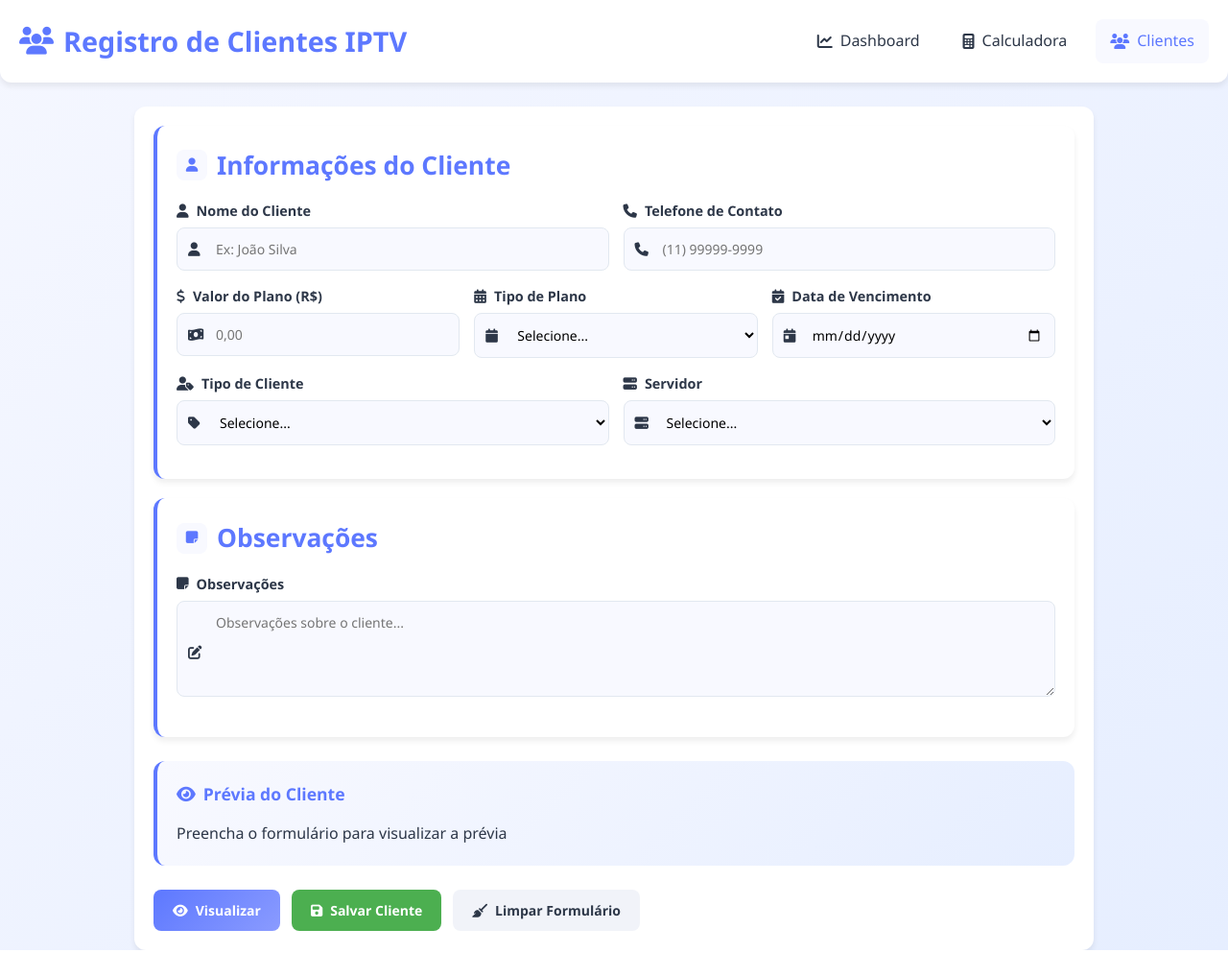
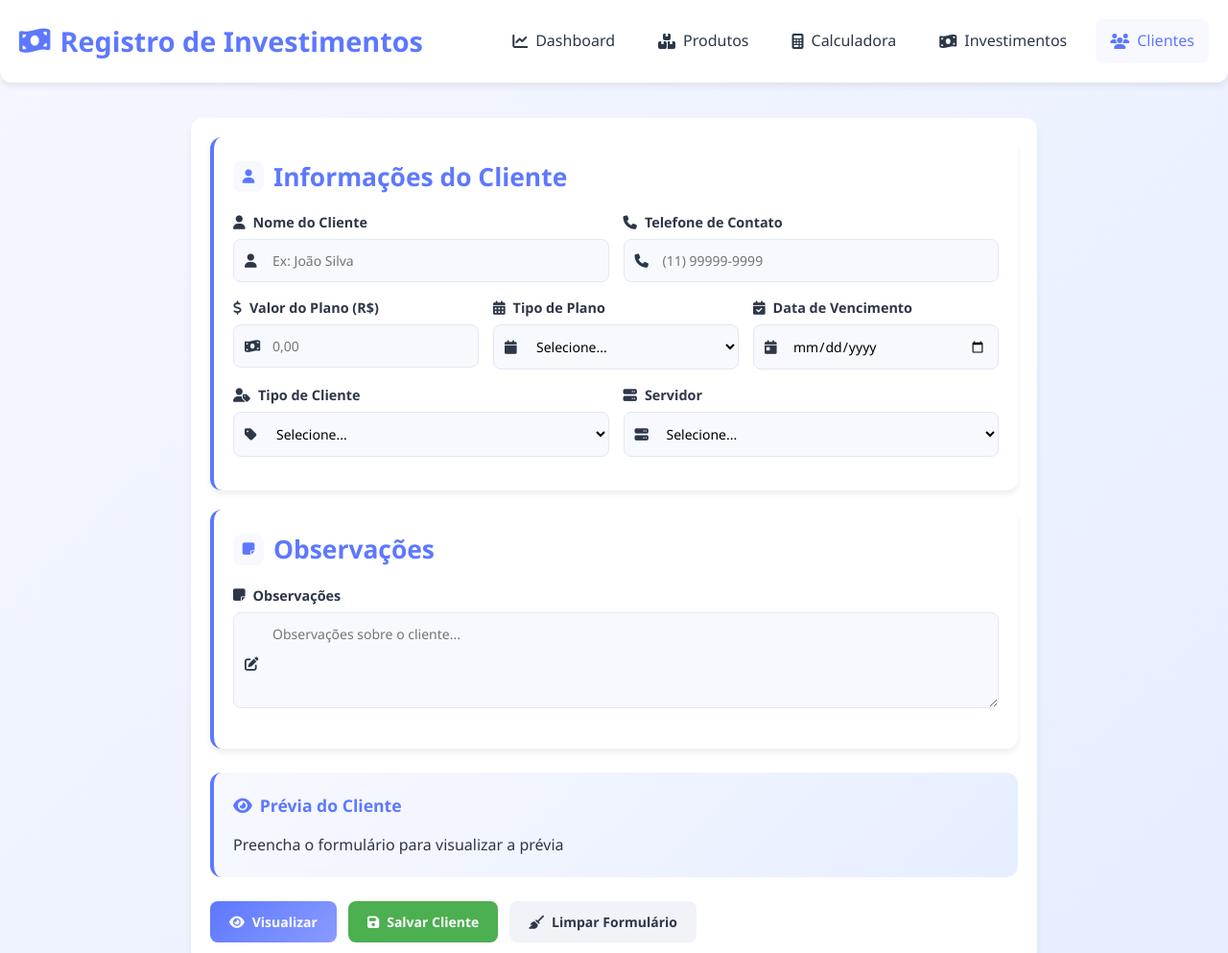
Before and after one commit to JeffiBR/backend-calculador, a website: page clientesiptv.html in a window 1280 px wide. Shown: the top 993 px of the page at 96% size. Drawn offline with Linux system fonts and the light colour scheme.

Commit message:
Update clientesiptv.html

```diff
--- a/clientesiptv.html
+++ b/clientesiptv.html
@@ -459,8 +459,8 @@
     <!-- Header - Igual ao Dashboard -->
     <div class="header">
         <h1>
-            <i class="fas fa-users"></i>
-            Registro de Clientes IPTV
+            <i class="fas fa-money-bill-wave"></i>
+            Registro de Investimentos
         </h1>
 
         <div class="nav-links">
@@ -468,11 +468,19 @@
                 <i class="fas fa-chart-line"></i>
                 Dashboard
             </a>
-            <a href="calculator.html" class="nav-link">
+            <a href="products.html" class="nav-link">
+                <i class="fas fa-boxes"></i>
+                Produtos
+            </a>
+            <a href="index.html" class="nav-link">
                 <i class="fas fa-calculator"></i>
                 Calculadora
             </a>
-            <a href="clientes.html" class="nav-link active">
+            <a href="investimentos.html" class="nav-link">
+                <i class="fas fa-money-bill-wave"></i>
+                Investimentos
+                </a>
+                 <a href="clientes.html" class="nav-link active">
                 <i class="fas fa-users"></i>
                 Clientes
             </a>
@@ -490,14 +498,22 @@
                 <i class="fas fa-chart-line"></i>
                 Dashboard
             </a>
-            <a href="calculator.html" class="mobile-nav-link">
+            <a href="products.html" class="mobile-nav-link">
+                <i class="fas fa-boxes"></i>
+                Produtos
+            </a>
+            <a href="index.html" class="mobile-nav-link">
                 <i class="fas fa-calculator"></i>
                 Calculadora
             </a>
-            <a href="clientes.html" class="mobile-nav-link active">
+            <a href="investimentos.html" class="mobile-nav-link">
+                <i class="fas fa-money-bill-wave"></i>
+                Investimentos
+            </a>
+              </a>
+            <a href="clientes.html" class="mobile-nav-link">
                 <i class="fas fa-users"></i>
                 Clientes
-            </a>
         </div>
     </div>
 
@@ -1037,4 +1053,5 @@
         });
     </script>
 </body>
+
 </html>
```
